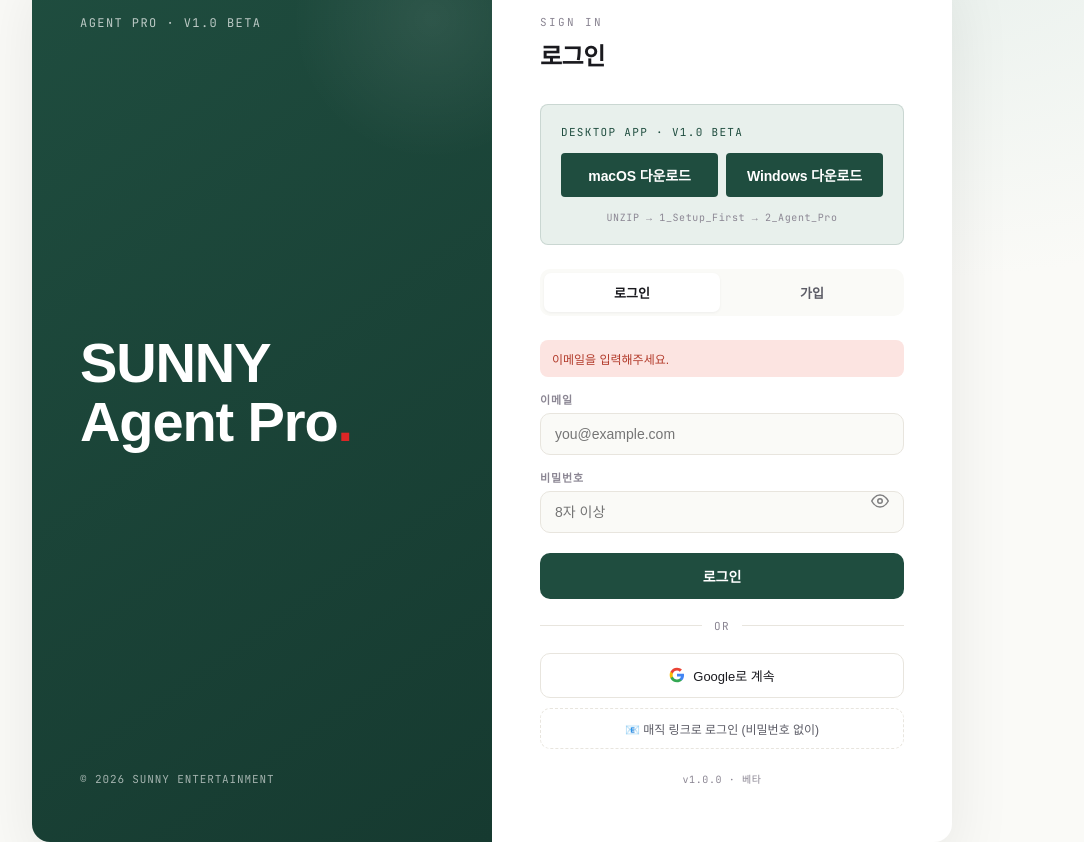
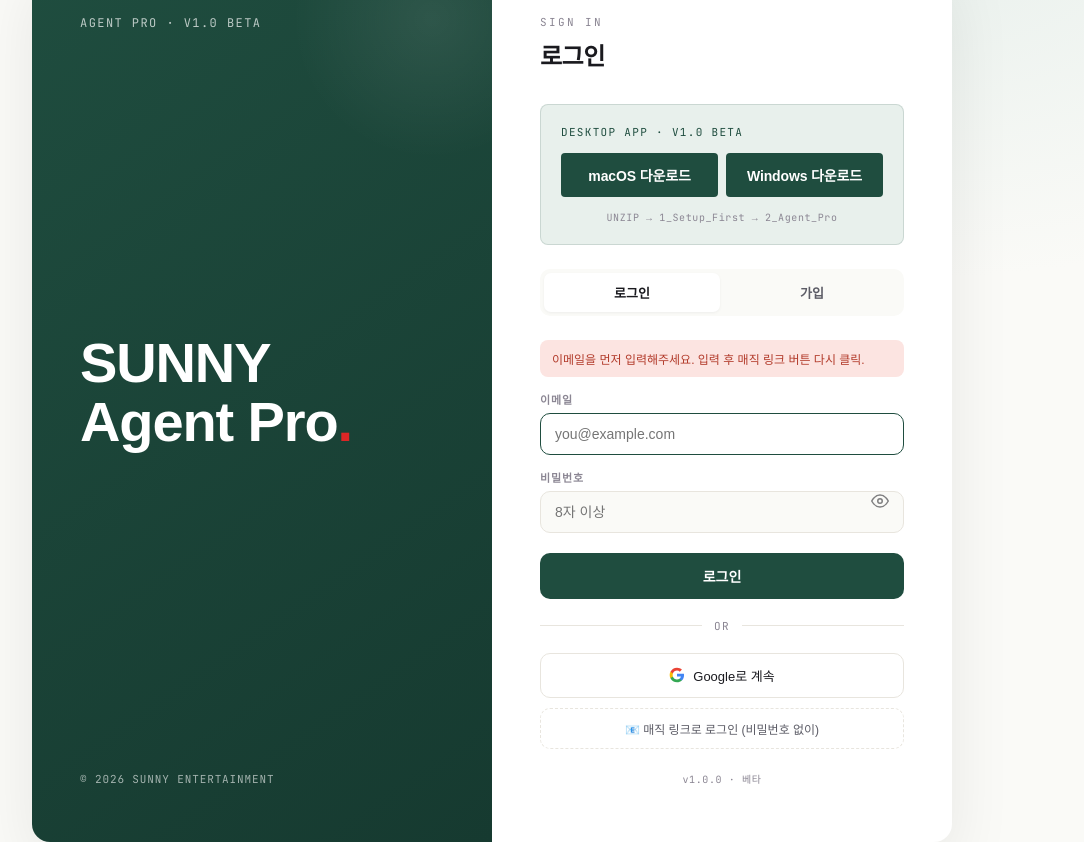
Before and after one commit to nextsunny-ai/agent-sunnytoon, a website: page login.html in a window 1280 px wide. Both pictures are taken after a click on the button "📧 매직 링크로 로그인 (비밀번호 없이)". Shown: the whole page, without its empty margins (148-1232 px from the left). Drawn offline with nearby package versions, Linux system fonts and the light colour scheme; a web font is replaced by a local one.

Commit message:
fix(login): 매직링크 클릭 시 이메일 비어있으면 강한 피드백
옛 = 이메일 비어있으면 작은 에러 박스만 = 사용자 못 알아챔 ('안 눌림' 사고)
새:
- 명확한 에러 메시지 = '이메일을 먼저 입력해주세요. 입력 후 매직 링크 버튼 다시 클릭.'
- 이메일 input auto-focus
- 이메일 input border 빨간색 2.5초 (시각 피드백)

```diff
--- a/login.html
+++ b/login.html
@@ -382,8 +382,15 @@
 
 async function signInMagic() {
   clearMsg();
-  const email = document.getElementById('email').value.trim();
-  if (!email) { showError('이메일을 입력해주세요.'); return; }
+  const emailEl = document.getElementById('email');
+  const email = emailEl.value.trim();
+  if (!email) {
+    showError('이메일을 먼저 입력해주세요. 입력 후 매직 링크 버튼 다시 클릭.');
+    emailEl.focus();
+    emailEl.style.borderColor = 'var(--danger, #DC2626)';
+    setTimeout(() => { emailEl.style.borderColor = ''; }, 2500);
+    return;
+  }
   try {
     const { error } = await sb.auth.signInWithOtp({
       email,
```
